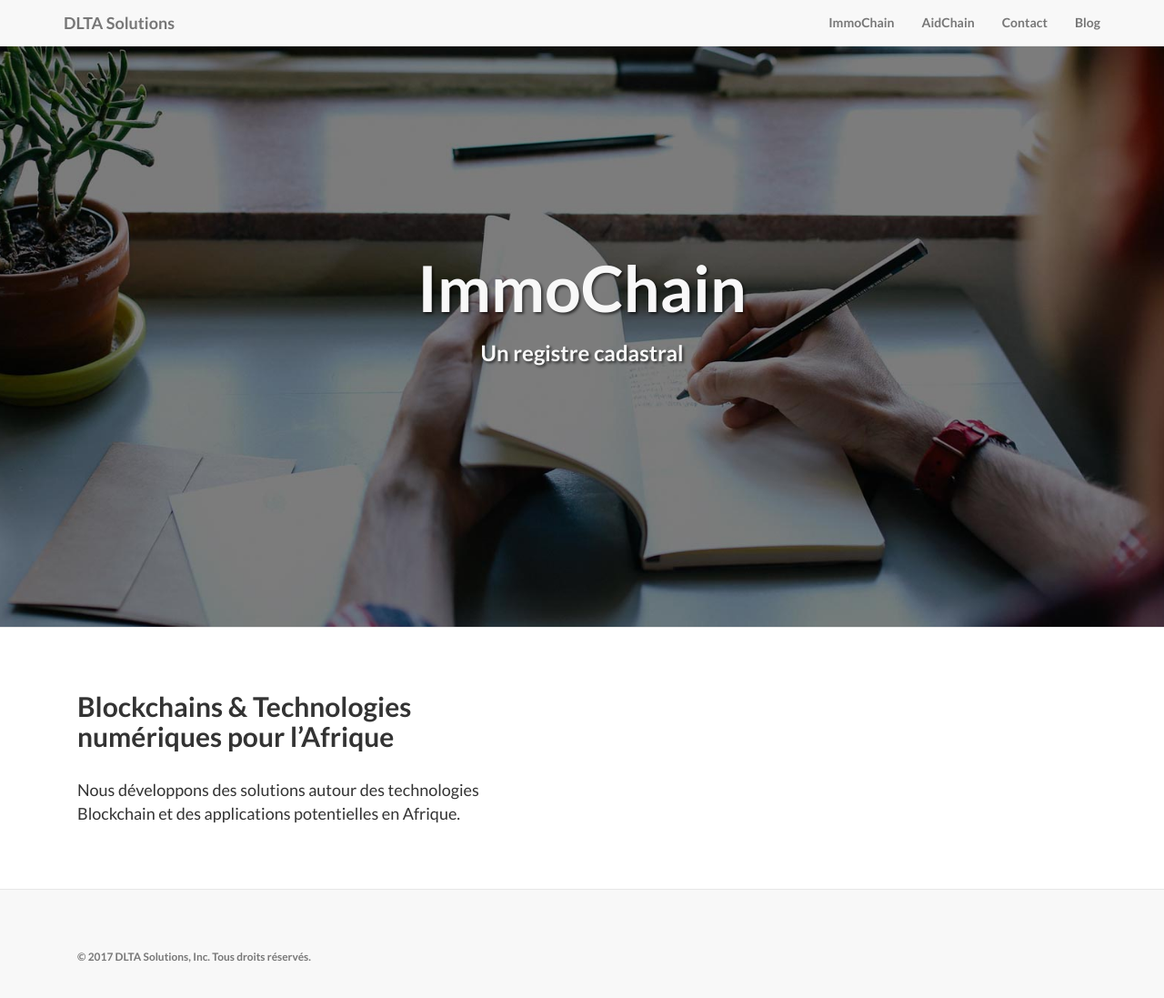
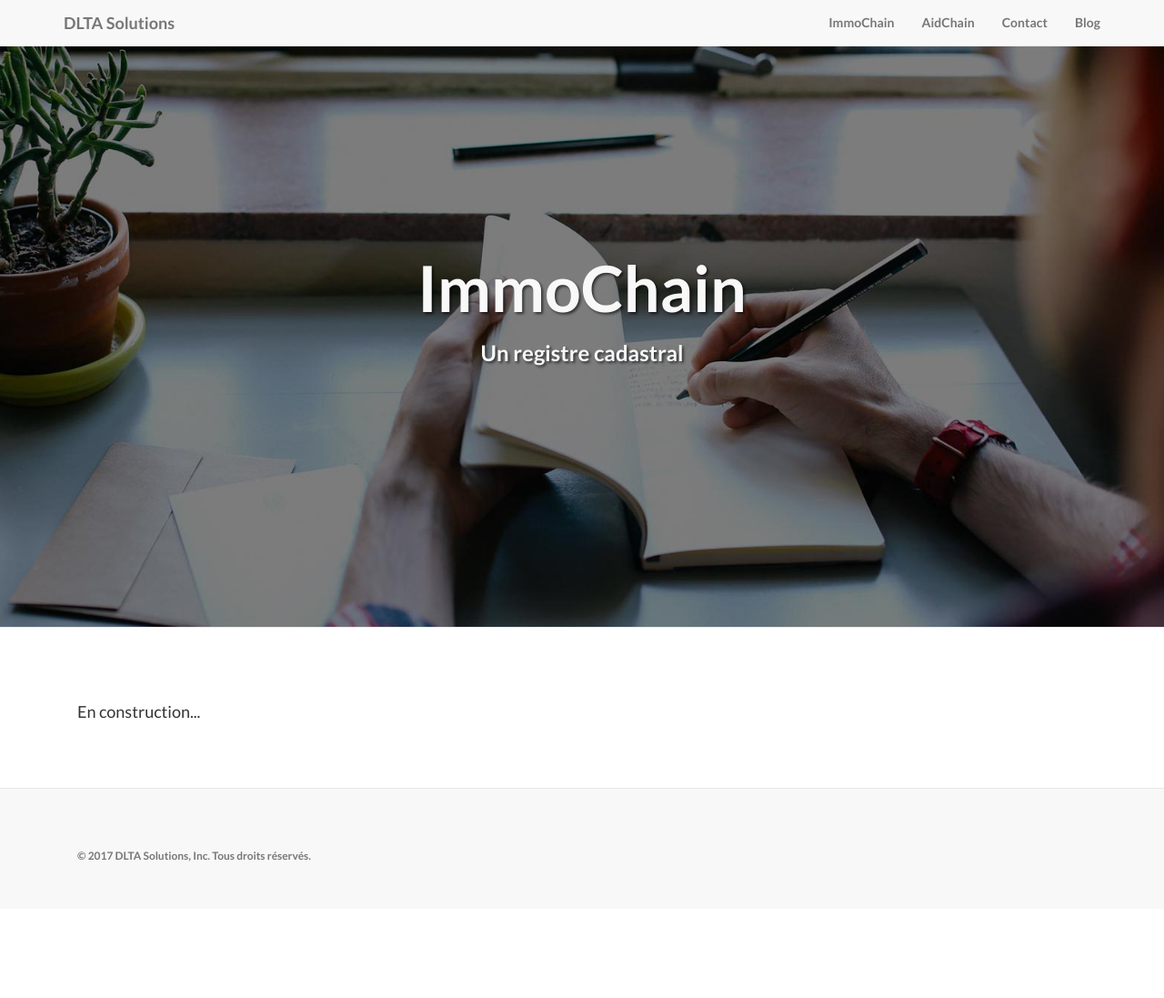
Before and after one commit to dltasolutions/dltasolutions.github.io, a Jekyll site: the page built from immochain.html, in a window 1280 px wide and 1110 px high. Shown: the top 1097 px of the window at 91% size. Built offline with Jekyll 4.4.1, drawn with Linux system fonts in a browser that asks for light colours.

Commit message:
Update immochain.html

```diff
--- a/immochain.html
+++ b/immochain.html
@@ -10,10 +10,9 @@
 <div class="content-section-b">
   <div class="container">
     <div class="col-lg-5 col-sm-6">
-      <h2 class="section-heading">Blockchains &amp; Technologies numériques pour l’Afrique</h2>
+      <h2 class="section-heading"></h2>
       <div class="lead">
-        Nous développons des solutions autour des technologies
-        Blockchain et des applications potentielles en Afrique.
+        En construction...
       </div>
     </div>
   </div>
```
